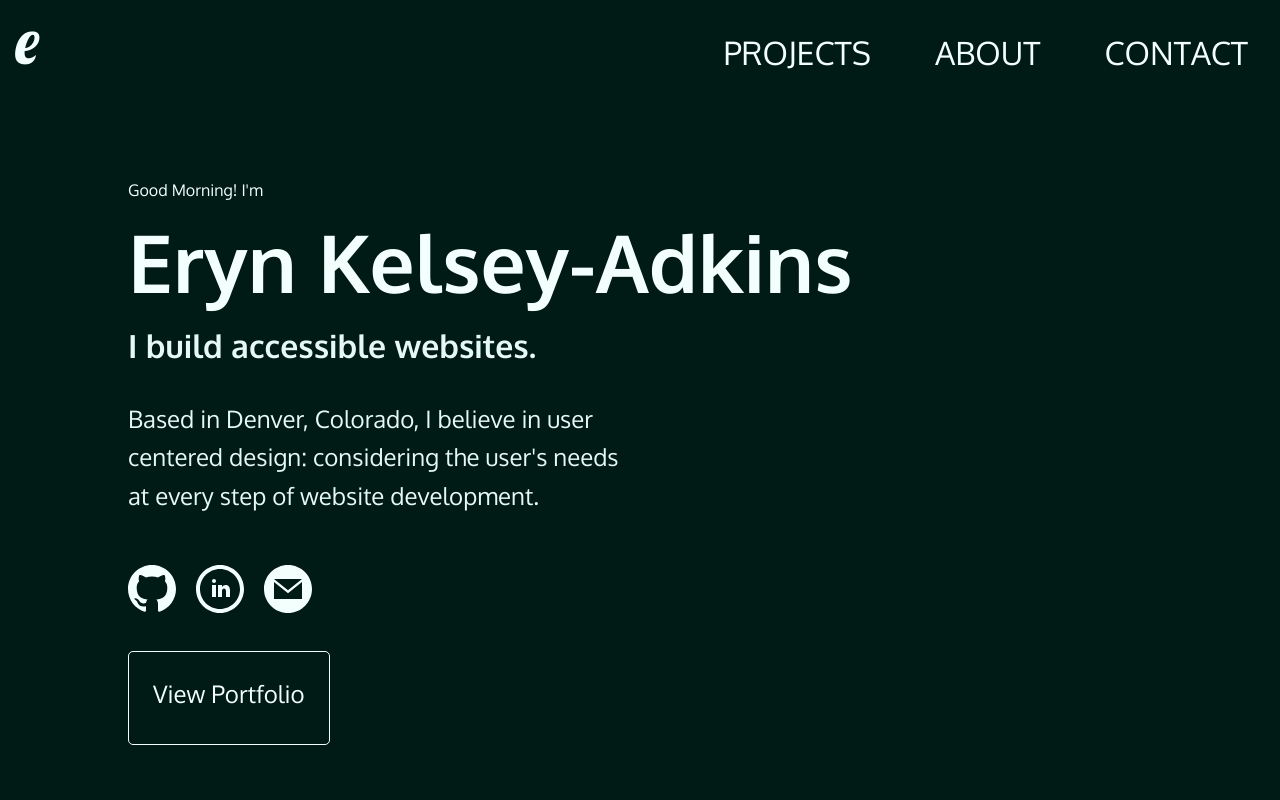
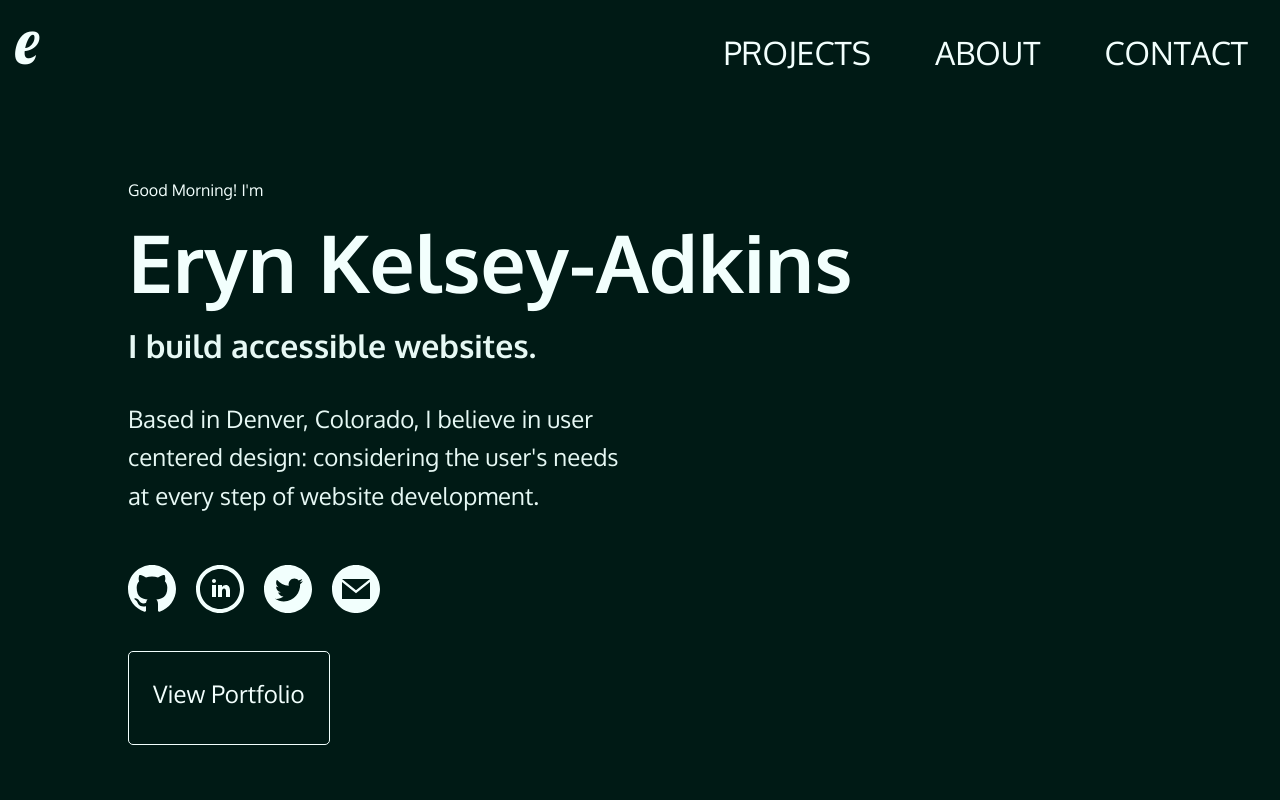
Before and after one commit to ekelseya/portfolio, a plain HTML site: page index.html in a window 1280 px wide. Shown: the top 800 px of the page. Drawn offline with Linux system fonts and the light colour scheme.

Commit message:
Add twitter svg

```diff
--- a/index.html
+++ b/index.html
@@ -48,13 +48,16 @@
         the user's needs at every step of website development.
     </p>
     <div data-aos="fade-up" data-aos-delay="800" data-aos-offset="0" class="contact-icons">
-        <a target="_blank" href="https://github.com/ekelseya" class="fill" aria-label="My Github Profile.">
-            <svg class="github" xmlns="http://www.w3.org/2000/svg" width="48" height="48" viewBox="0 0 24 24"><path d="M12 0c-6.626 0-12 5.373-12 12 0 5.302 3.438 9.8 8.207 11.387.599.111.793-.261.793-.577v-2.234c-3.338.726-4.033-1.416-4.033-1.416-.546-1.387-1.333-1.756-1.333-1.756-1.089-.745.083-.729.083-.729 1.205.084 1.839 1.237 1.839 1.237 1.07 1.834 2.807 1.304 3.492.997.107-.775.418-1.305.762-1.604-2.665-.305-5.467-1.334-5.467-5.931 0-1.311.469-2.381 1.236-3.221-.124-.303-.535-1.524.117-3.176 0 0 1.008-.322 3.301 1.23.957-.266 1.983-.399 3.003-.404 1.02.005 2.047.138 3.006.404 2.291-1.552 3.297-1.23 3.297-1.23.653 1.653.242 2.874.118 3.176.77.84 1.235 1.911 1.235 3.221 0 4.609-2.807 5.624-5.479 5.921.43.372.823 1.102.823 2.222v3.293c0 .319.192.694.801.576 4.765-1.589 8.199-6.086 8.199-11.386 0-6.627-5.373-12-12-12z"/></svg>                </a>
-
-        <a target="_blank" href="https://www.linkedin.com/in/eryn-kelsey-adkins-6559651b2/" class="stroke" aria-label="My LinkedIn Profile.">
-            <svg class="linkedin" xmlns="http://www.w3.org/2000/svg" width="48" height="48" viewBox="0 0 24 24"><path d="M12 2c5.514 0 10 4.486 10 10s-4.486 10-10 10-10-4.486-10-10 4.486-10 10-10zm0-2c-6.627 0-12 5.373-12 12s5.373 12 12 12 12-5.373 12-12-5.373-12-12-12zm-2 8c0 .557-.447 1.008-1 1.008s-1-.45-1-1.008c0-.557.447-1.008 1-1.008s1 .452 1 1.008zm0 2h-2v6h2v-6zm3 0h-2v6h2v-2.861c0-1.722 2.002-1.881 2.002 0v2.861h1.998v-3.359c0-3.284-3.128-3.164-4-1.548v-1.093z"/></svg>                </a>
-
-        <a href="mailto:ekelseya.dev@gmail.com" aria-label="My Email.">
+        <a target="_blank" href="https://github.com/ekelseya" aria-label="My Github Profile.">
+            <svg class="github" xmlns="http://www.w3.org/2000/svg" width="48" height="48" viewBox="0 0 24 24"><path d="M12 0c-6.626 0-12 5.373-12 12 0 5.302 3.438 9.8 8.207 11.387.599.111.793-.261.793-.577v-2.234c-3.338.726-4.033-1.416-4.033-1.416-.546-1.387-1.333-1.756-1.333-1.756-1.089-.745.083-.729.083-.729 1.205.084 1.839 1.237 1.839 1.237 1.07 1.834 2.807 1.304 3.492.997.107-.775.418-1.305.762-1.604-2.665-.305-5.467-1.334-5.467-5.931 0-1.311.469-2.381 1.236-3.221-.124-.303-.535-1.524.117-3.176 0 0 1.008-.322 3.301 1.23.957-.266 1.983-.399 3.003-.404 1.02.005 2.047.138 3.006.404 2.291-1.552 3.297-1.23 3.297-1.23.653 1.653.242 2.874.118 3.176.77.84 1.235 1.911 1.235 3.221 0 4.609-2.807 5.624-5.479 5.921.43.372.823 1.102.823 2.222v3.293c0 .319.192.694.801.576 4.765-1.589 8.199-6.086 8.199-11.386 0-6.627-5.373-12-12-12z"/></svg>
+        </a>
+        <a target="_blank" href="https://www.linkedin.com/in/eryn-kelsey-adkins-6559651b2/" aria-label="My LinkedIn Profile.">
+            <svg class="linkedin" xmlns="http://www.w3.org/2000/svg" width="48" height="48" viewBox="0 0 24 24"><path d="M12 2c5.514 0 10 4.486 10 10s-4.486 10-10 10-10-4.486-10-10 4.486-10 10-10zm0-2c-6.627 0-12 5.373-12 12s5.373 12 12 12 12-5.373 12-12-5.373-12-12-12zm-2 8c0 .557-.447 1.008-1 1.008s-1-.45-1-1.008c0-.557.447-1.008 1-1.008s1 .452 1 1.008zm0 2h-2v6h2v-6zm3 0h-2v6h2v-2.861c0-1.722 2.002-1.881 2.002 0v2.861h1.998v-3.359c0-3.284-3.128-3.164-4-1.548v-1.093z"/></svg>
+        </a>
+        <a target="_blank" href="https://twitter.com/ekelseya" aria-label="Find me on Twitter">
+            <svg class="twitter" xmlns="http://www.w3.org/2000/svg" width="48" height="48" viewBox="0 0 24 24"><path d="M12 0c-6.627 0-12 5.373-12 12s5.373 12 12 12 12-5.373 12-12-5.373-12-12-12zm6.066 9.645c.183 4.04-2.83 8.544-8.164 8.544-1.622 0-3.131-.476-4.402-1.291 1.524.18 3.045-.244 4.252-1.189-1.256-.023-2.317-.854-2.684-1.995.451.086.895.061 1.298-.049-1.381-.278-2.335-1.522-2.304-2.853.388.215.83.344 1.301.359-1.279-.855-1.641-2.544-.889-3.835 1.416 1.738 3.533 2.881 5.92 3.001-.419-1.796.944-3.527 2.799-3.527.825 0 1.572.349 2.096.907.654-.128 1.27-.368 1.824-.697-.215.671-.67 1.233-1.263 1.589.581-.07 1.135-.224 1.649-.453-.384.578-.87 1.084-1.433 1.489z"/></svg>
+        </a>
+        <a href="mailto:ekelseya.dev@gmail.com" aria-label="Email me">
             <svg class="email" xmlns="http://www.w3.org/2000/svg" width="48" height="48" viewBox="0 0 24 24"><path d="M12 .02c-6.627 0-12 5.373-12 12s5.373 12 12 12 12-5.373 12-12-5.373-12-12-12zm6.99 6.98l-6.99 5.666-6.991-5.666h13.981zm.01 10h-14v-8.505l7 5.673 7-5.672v8.504z"/></svg>
         </a>
     </div>
--- a/styles/styles.css
+++ b/styles/styles.css
@@ -156,6 +156,7 @@ nav a:focus-visible {
 
 svg {
     fill: #f2fffd;
+    margin-right: 1rem;
 }
 
 svg:hover {
@@ -166,11 +167,6 @@ svg:hover {
 a:focus svg {
     fill: #00dfb4;
     border: 1px solid #cbfff5;
-}
-
-.linkedin {
-    margin-left: 1rem;
-    margin-right: 1rem;
 }
 
 .btn {
```
